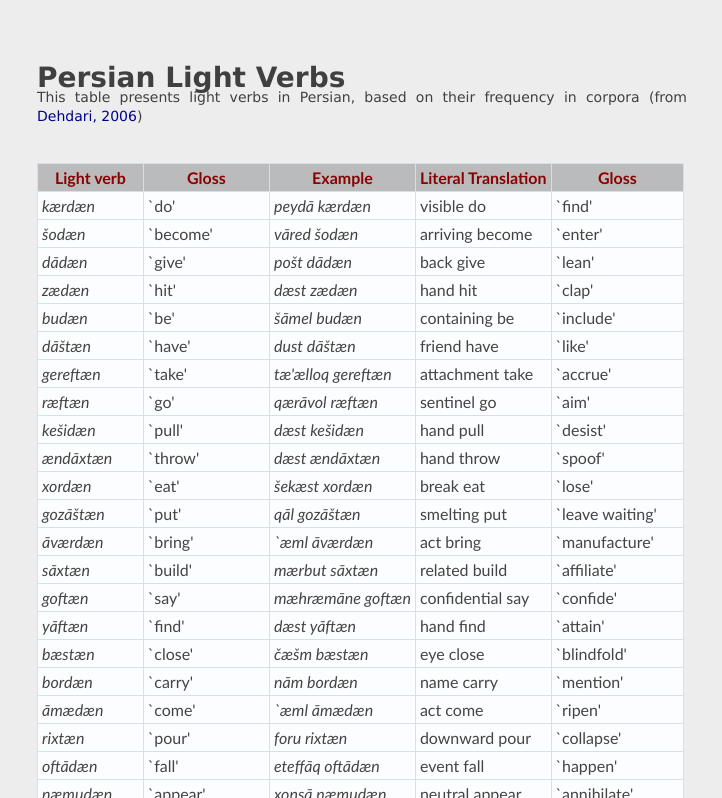
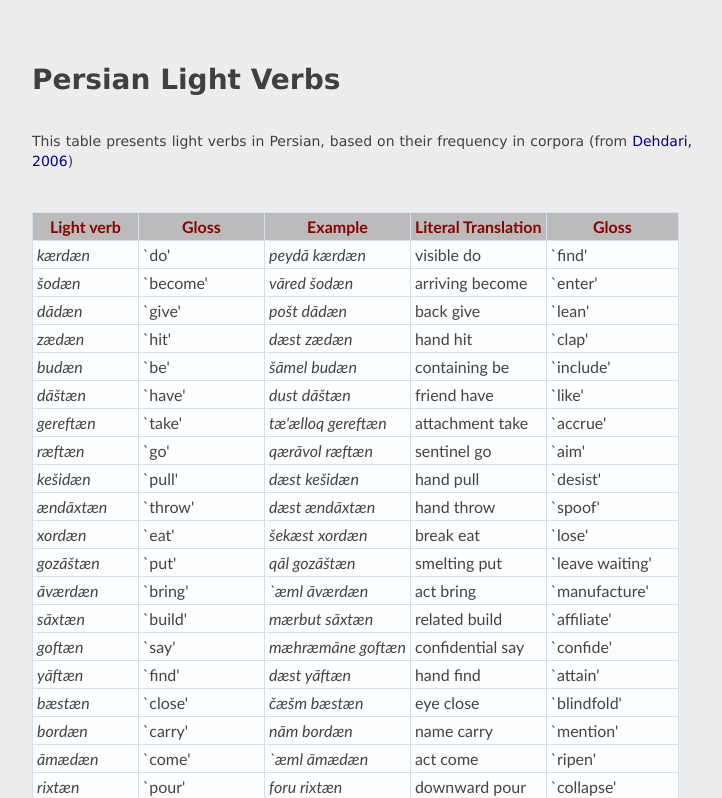
Before and after one commit to jonsafari/jonsafari.github.io, a plain HTML site: page persian_nlp/light_verbs.html in a window 1280 px wide. Shown: the top 798 px of the page, without its empty margins (278-1000 px from the left). Drawn offline with Linux system fonts and the light colour scheme; files that its build step writes are made by us from their sources.

Commit message:
persian_nlp/light_verbs.html: use css; etc

```diff
--- a/persian_nlp/light_verbs.html
+++ b/persian_nlp/light_verbs.html
@@ -1,12 +1,16 @@
 <html>
     <head>
 	<title>Persian Light Verbs</title>
-	<link rel="stylesheet" href="../style.css">
+	<link rel="stylesheet" href="../css/style.css">
+	<link rel="icon" type="image/png" href="../images/icons/favicon.png">
     </head>
-    <body style="width:650px; text-align:justify; margin-left:auto; margin-right:auto; line-height:135%">
+
+	<body>
 	<br>
 	<h1>Persian Light Verbs</h1>
-	This table presents light verbs in Persian, based on their frequency in corpora (from <a href="http://www.ling.ohio-state.edu/~jonsafari/bib/dehdari2006.bib.txt">Dehdari, 2006</a>)<br><br><br>
+	<br> <br>
+
+	This table presents light verbs in Persian, based on their frequency in corpora (from <a href="../pubs/bib/dehdari2006.bib.txt">Dehdari, 2006</a>)<br><br><br>
 
 	<table>
 		<thead>
```
